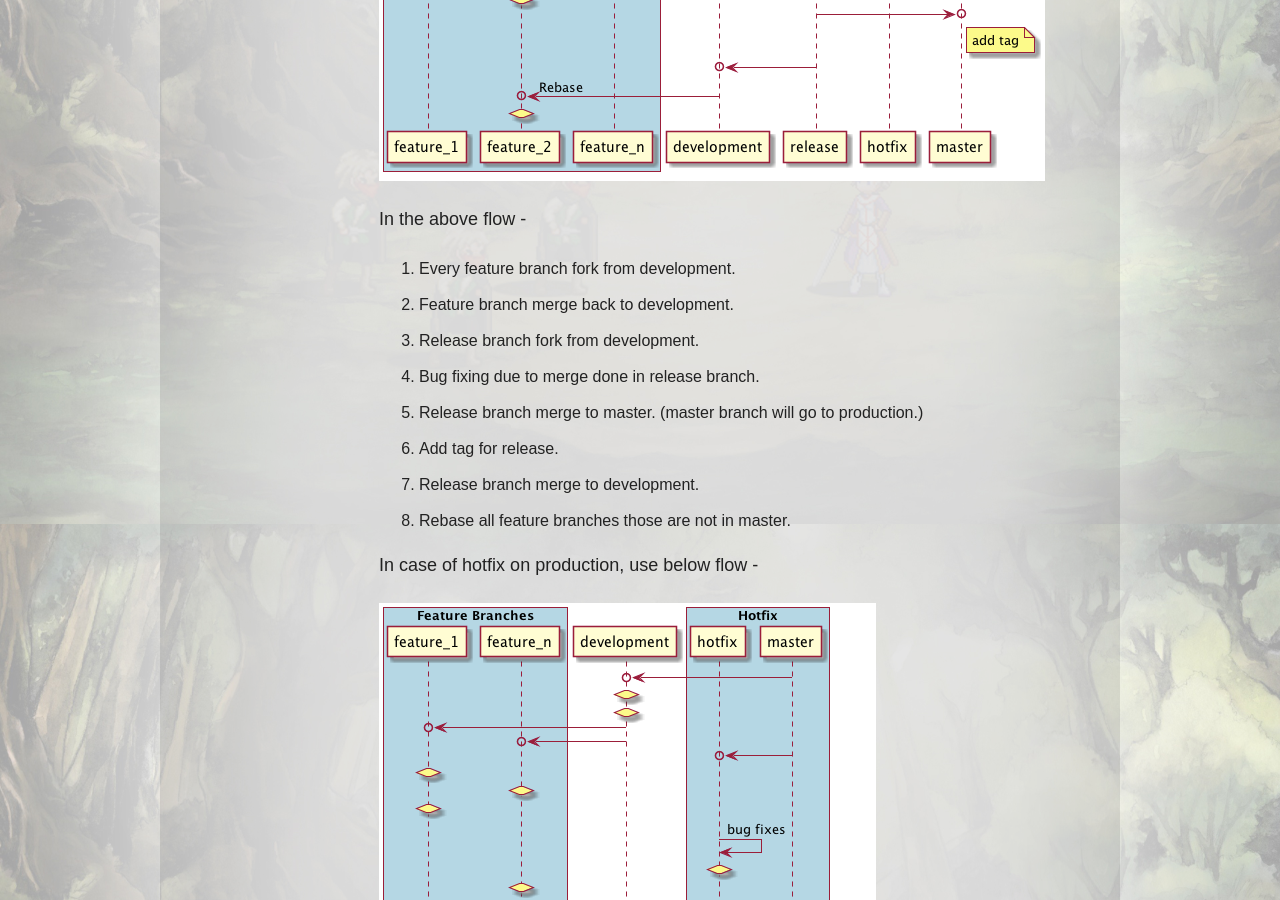
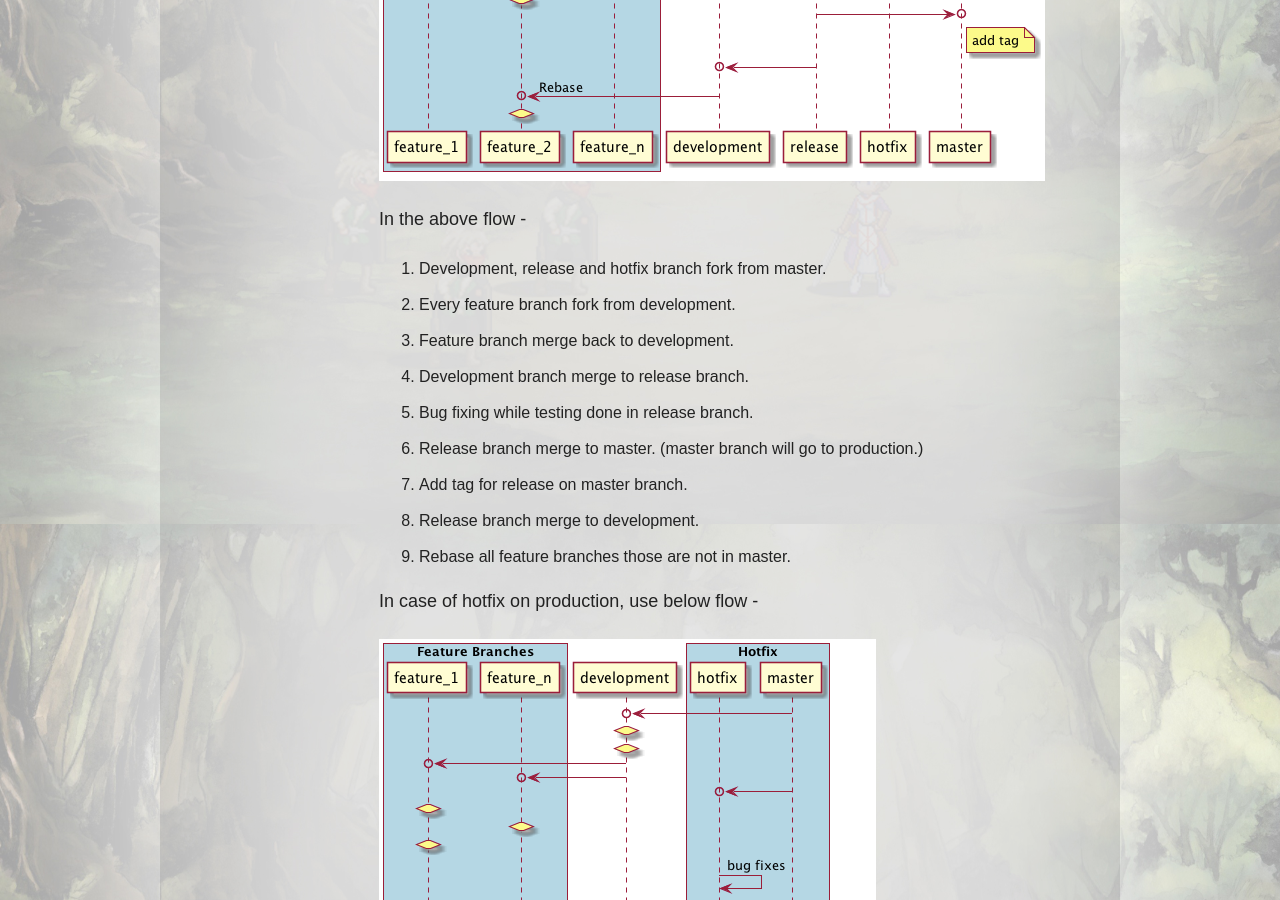
Before and after one commit to dhanendra-kumar/logicaldk.github.io, a Jekyll site: the page built from _posts/blogs/2018-03-11-successful-branching-strategy-and-release-management.md, in a window 1280 px wide and 900 px high, scrolled down 1076 px. Built offline with Jekyll 4.4.1, drawn with Linux system fonts in a browser that asks for light colours; nearby versions of some CDN libraries; comment, search, counter and statistics services are not loaded.

Commit message:
Updated git blog.

```diff
--- a/_posts/blogs/2018-03-11-successful-branching-strategy-and-release-management.md
+++ b/_posts/blogs/2018-03-11-successful-branching-strategy-and-release-management.md
@@ -22,12 +22,13 @@ Let’s take a look on the below git branching and release flow -
 
 In the above flow -
 
-1. Every feature branch fork from development.
-2. Feature branch merge back to development.
-3. Release branch fork from development.
-4. Bug fixing due to merge done in release branch.
+1. Development, release and hotfix branch fork from master.
+2. Every feature branch fork from development.
+3. Feature branch merge back to development.
+4. Development branch merge to release branch.
+4. Bug fixing while testing done in release branch.
 5. Release branch merge to master. (master branch will go to production.)
-6. Add tag for release.
+6. Add tag for release on master branch.
 7. Release branch merge to development.
 8. Rebase all feature branches those are not in master.
 
```
